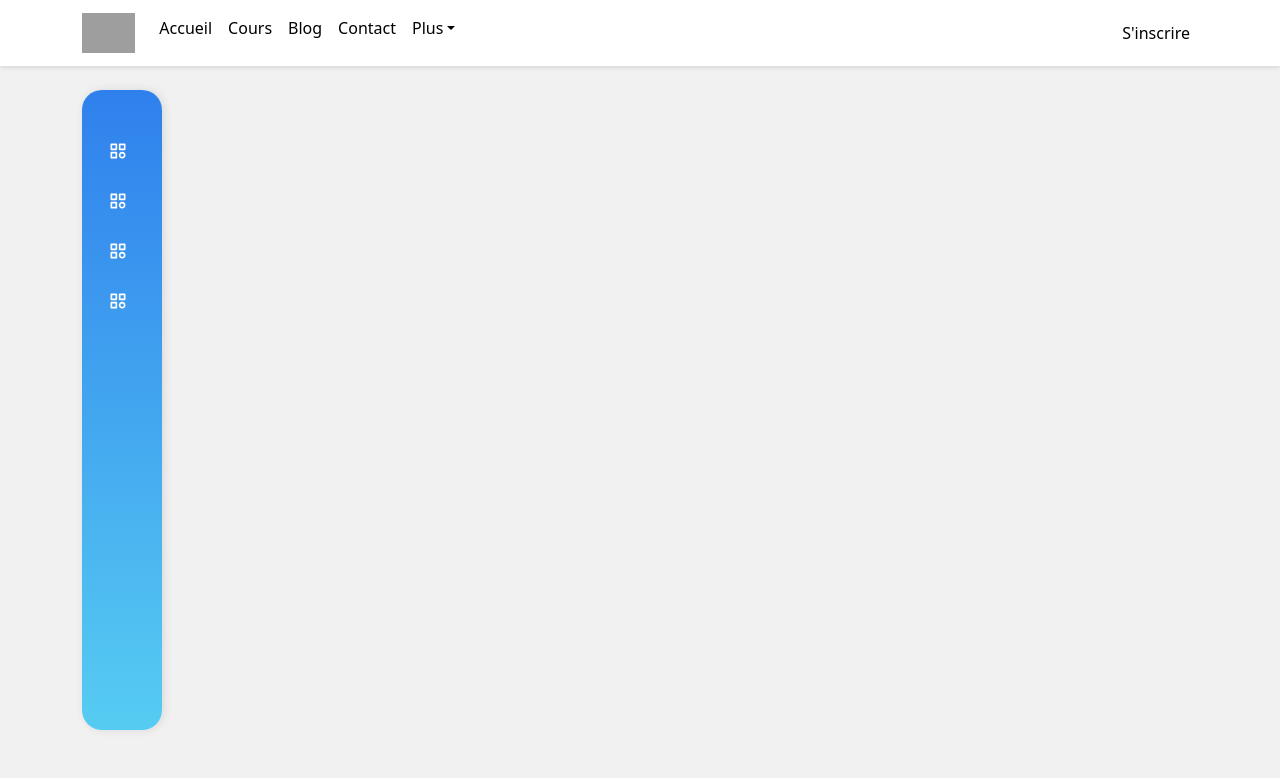
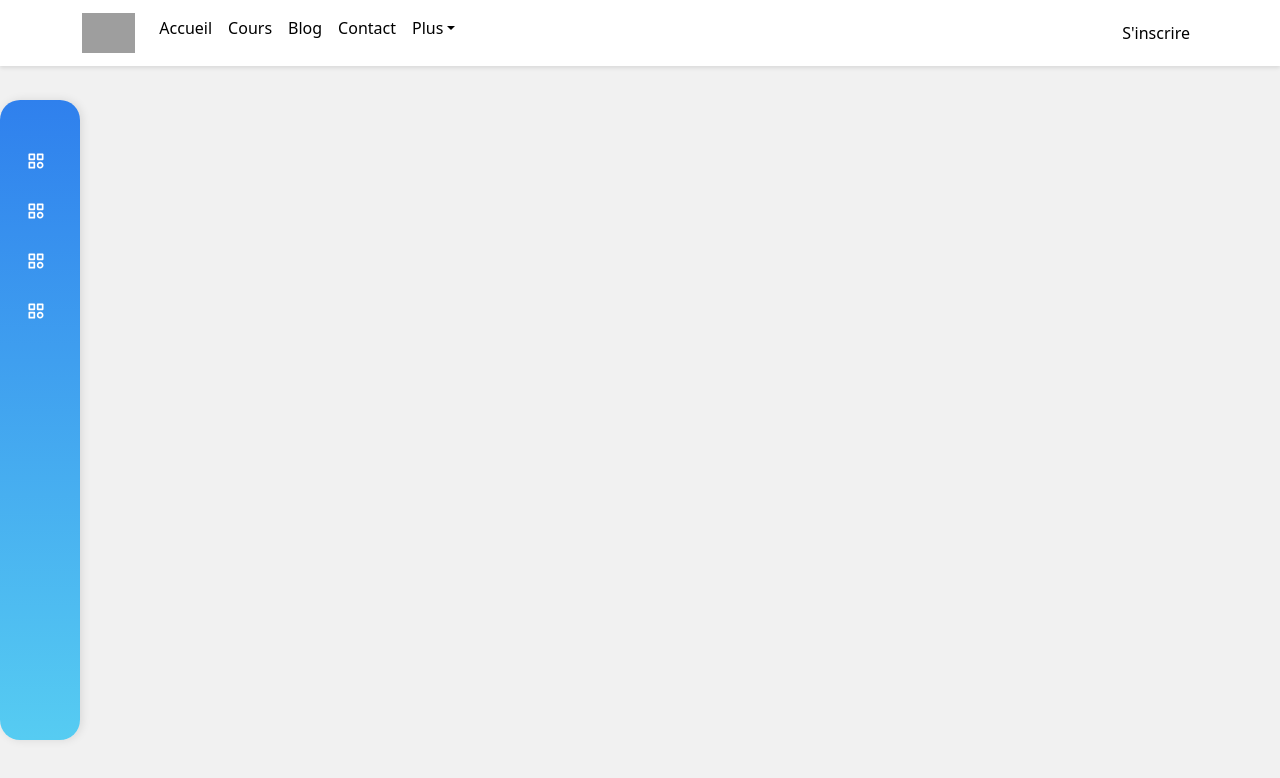
Before and after one commit to mikodev350/pfe-frontend, a React (Create React App) app: page /student in a window 1280 px wide. Shown: the top 778 px of the page. Built offline with nearby package versions, Linux system fonts and the light colour scheme; grey boxes are pictures that could not be loaded.

Commit message:
Change sidebar position

```diff
--- a/src/components/layout/Layout.jsx
+++ b/src/components/layout/Layout.jsx
@@ -31,7 +31,8 @@ const Layout = ({ fullcontent, backgroundColorIdentification, children }) => {
   const [prevLocation, setPrevLocation] = useState(location.pathname);
 
   const handleSearchResults = (filters) => {
-    const { parcoursFilter, moduleFilter, lessonFilter, userType, ...rest } = filters;
+    const { parcoursFilter, moduleFilter, lessonFilter, userType, ...rest } =
+      filters;
 
     const params = {
       ...rest,
@@ -100,23 +101,20 @@ const Layout = ({ fullcontent, backgroundColorIdentification, children }) => {
       <aside>
         <SideBarMobile />
       </aside>
+      {type === "DASHEBOARD_STUDENT" && <SidebarDesktop student />}
+      {type === "DASHEBOARD_TEACHER" && <SidebarDesktop teacher />}
+      {type === "SETTINGS" && <SidebarDesktop settings />}
       <main style={{ backgroundColor, minHeight: "100vh" }}>
         <Container>
           {fullcontent ? (
             children
           ) : (
             <Row>
-              <Col md={2} className="rc-side-bar">
-                {type === "DASHEBOARD_STUDENT" && <SidebarDesktop student />}
-                {type === "DASHEBOARD_TEACHER" && <SidebarDesktop teacher />}
-                {type === "SETTINGS" && <SidebarDesktop settings />}
-              </Col>
-              <Col md={10}>
+              <Col md={12}>
                 {searchStatus === "loading" && <div>Loading...</div>}
                 {searchStatus === "succeeded" && searchResults.length === 0 ? (
                   <ErrorPage message="Aucun résultat trouvé." />
-                ) : (
-                  searchResults.length > 0 ? (
+                ) : searchResults.length > 0 ? (
                   filterType === "resource" ? (
                     <ResourceResults results={searchResults} />
                   ) : (
@@ -124,7 +122,6 @@ const Layout = ({ fullcontent, backgroundColorIdentification, children }) => {
                   )
                 ) : (
                   children
-                  )
                 )}
               </Col>
             </Row>
--- a/src/components/sideBar/SideBarDesktop/SidebarDesktop.js
+++ b/src/components/sideBar/SideBarDesktop/SidebarDesktop.js
@@ -4,7 +4,12 @@ import { NavLink } from "react-router-dom";
 import "./SidebarDesktop.css";
 import useStorage from "../../../hooks/useStorage";
 import { routesSide } from "../../../constants/routes";
-
+import styled from "styled-components";
+const StyledSidebar = styled.div`
+  position: fixed;
+  top: 100px;
+  z-index: 28;
+`;
 const SidebarDesktop = () => {
   const [isExpanded, setIsExpanded] = useState(false);
   const [currentRoute] = useStorage({ key: "type" });
@@ -19,7 +24,7 @@ const SidebarDesktop = () => {
     const handleMouseLeave = () => setIsExpanded(false);
 
     return (
-      <div
+      <StyledSidebar
         className={`sidebar-container ${isExpanded ? "expanded" : "collapsed"}`}
         onMouseEnter={handleMouseEnter}
         onMouseLeave={handleMouseLeave}
@@ -35,7 +40,7 @@ const SidebarDesktop = () => {
             </Nav.Item>
           ))}
         </Nav>
-      </div>
+      </StyledSidebar>
     );
   }
 
```
Lines whose indentation alone changed are shown as unchanged.
